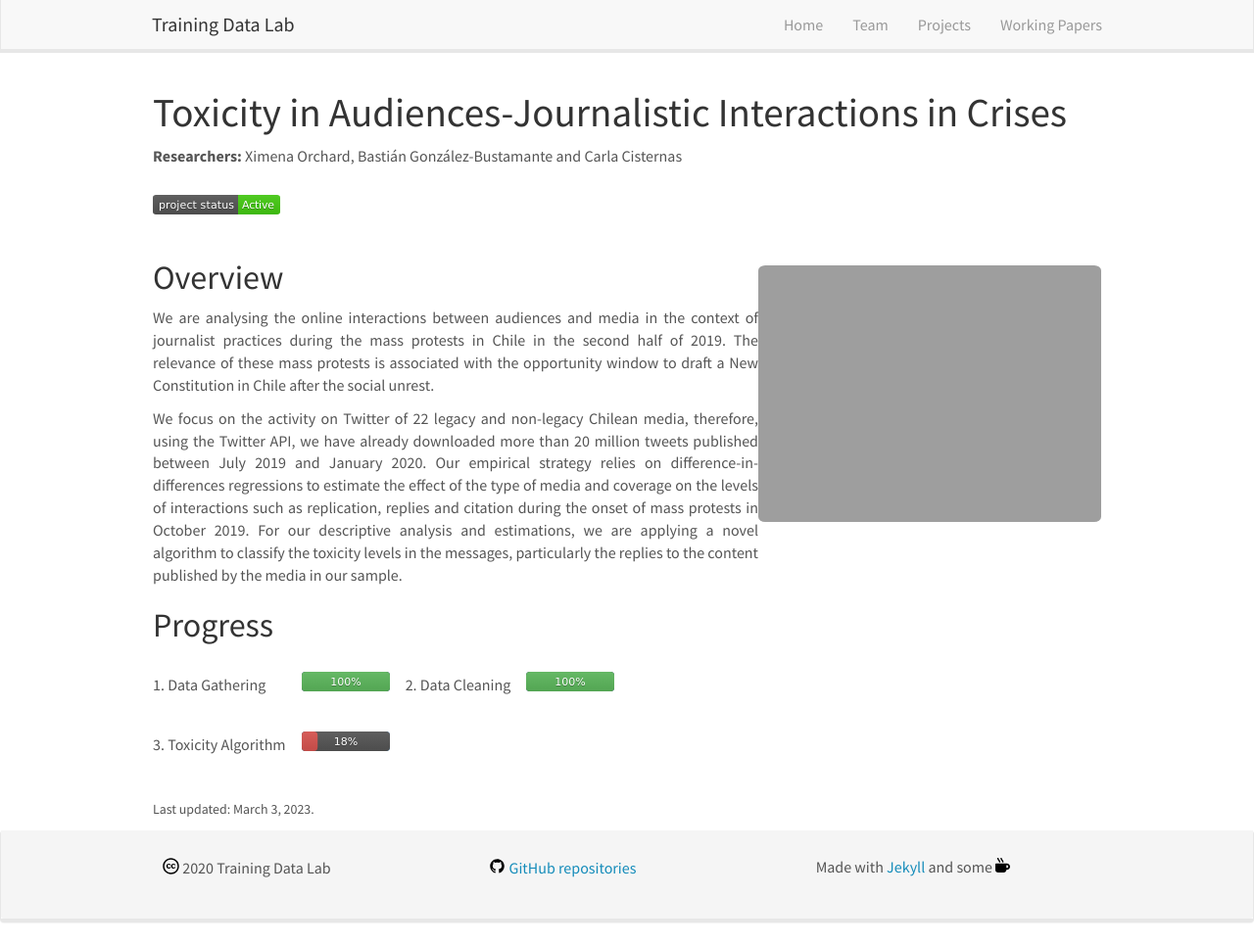
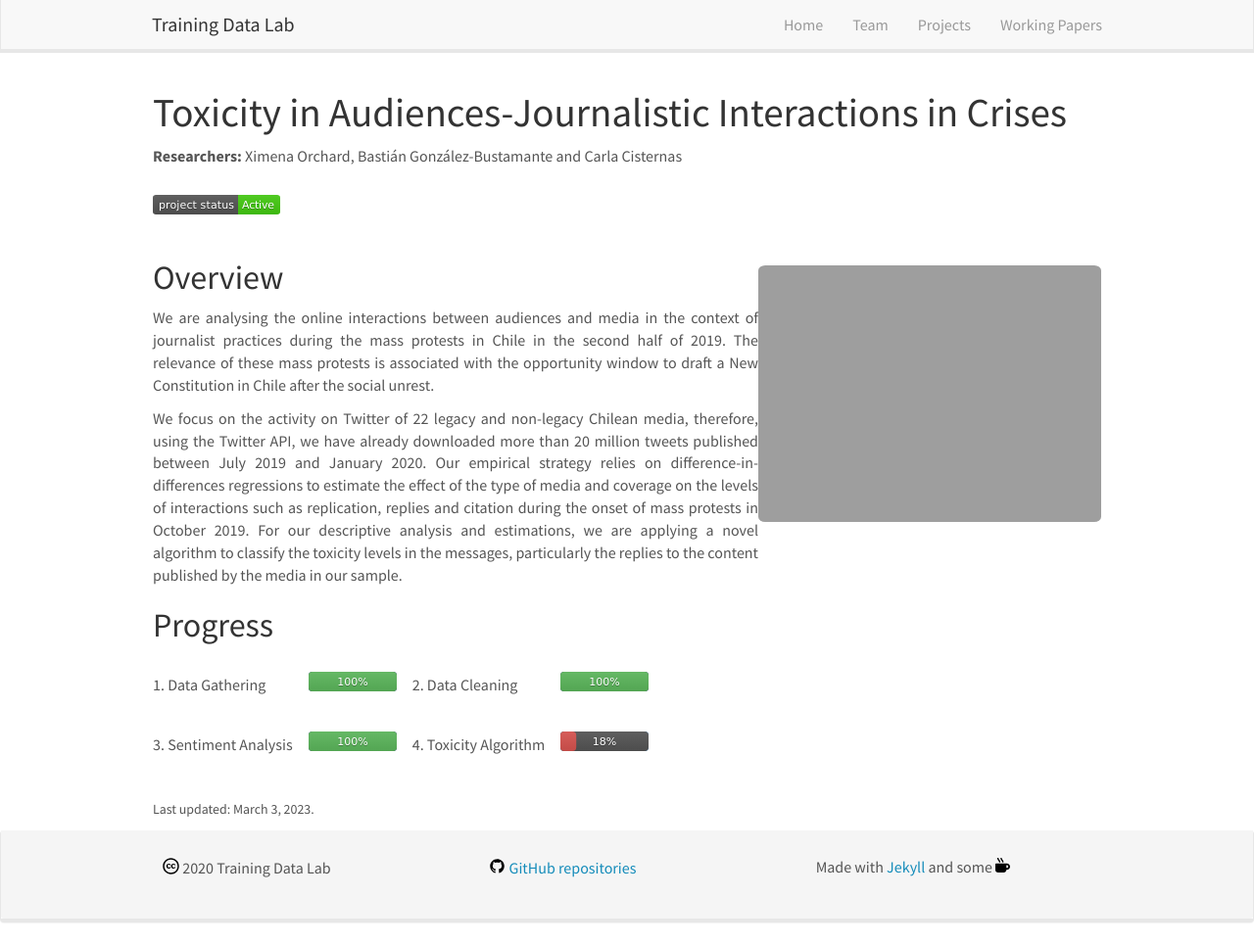
Before and after one commit to training-datalab/old-training-datalab.com, a Jekyll site: the page built from _pages/toxicity-in-audiences-journalistic-interactions-in-crises.md, in a window 1280 px wide and 964 px high. Shown: the whole window at 98% size. Built offline with Jekyll 4.4.1, drawn with Linux system fonts in a browser that asks for light colours; nearby versions of some CDN libraries.

Commit message:
Update toxicity-in-audiences-journalistic-interactions-in-crises.md

```diff
--- a/_pages/toxicity-in-audiences-journalistic-interactions-in-crises.md
+++ b/_pages/toxicity-in-audiences-journalistic-interactions-in-crises.md
@@ -24,7 +24,7 @@
 
 |---|---|---|---|---|---|---|
 | 1. Data Gathering | &nbsp;&nbsp;&nbsp;&nbsp;&nbsp; | ![100%]({{ site.url }}{{ site.baseurl }}/badges/progress_bar/100.svg) | &nbsp;&nbsp;&nbsp;&nbsp;&nbsp; | 2. Data Cleaning | &nbsp;&nbsp;&nbsp;&nbsp;&nbsp; | ![100%]({{ site.url }}{{ site.baseurl }}/badges/progress_bar/100.svg) |
-| 3. Toxicity Algorithm | &nbsp;&nbsp;&nbsp;&nbsp;&nbsp; | ![18%]({{ site.url }}{{ site.baseurl }}/badges/progress_bar/18.svg) | &nbsp;&nbsp;&nbsp;&nbsp;&nbsp; | | &nbsp;&nbsp;&nbsp;&nbsp;&nbsp; | |
+| 3. Sentiment Analysis | &nbsp;&nbsp;&nbsp;&nbsp;&nbsp; | ![100%]({{ site.url }}{{ site.baseurl }}/badges/progress_bar/100.svg) | &nbsp;&nbsp;&nbsp;&nbsp;&nbsp; | 4. Toxicity Algorithm | &nbsp;&nbsp;&nbsp;&nbsp;&nbsp; | ![18%]({{ site.url }}{{ site.baseurl }}/badges/progress_bar/18.svg) |
 
 <br />
 <small>Last updated: March 3, 2023.</small>
```
